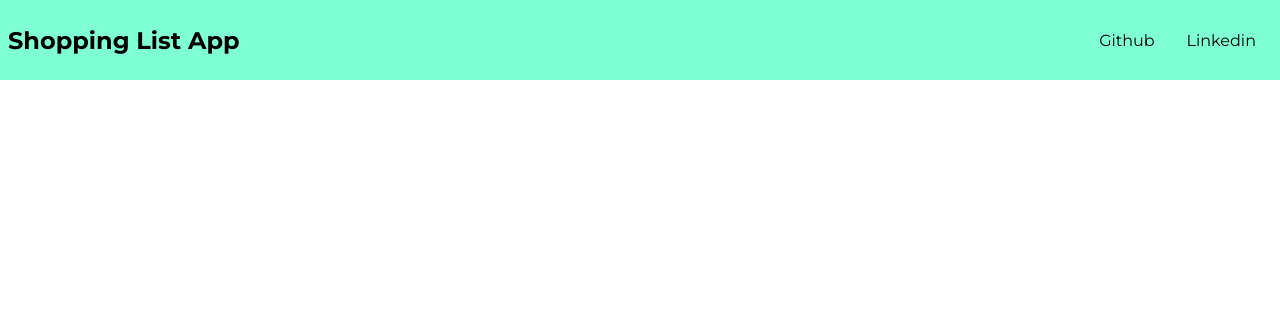
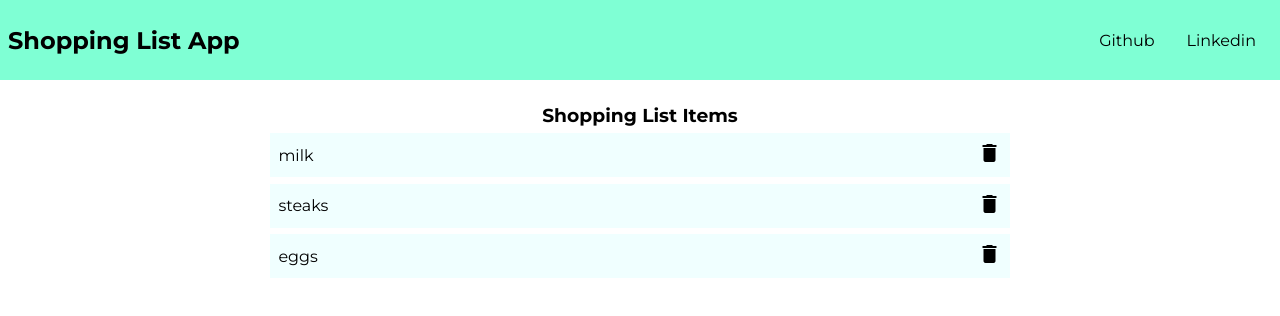
Before and after one commit to bzmp125/shopping-list-app, a Vue app: page / in a window 1280 px wide. Shown: the top 316 px of the page. Built offline with nearby package versions, Linux system fonts and the light colour scheme.

Commit message:
Adds shopping list to root component

```diff
--- a/src/App.vue
+++ b/src/App.vue
@@ -1,16 +1,39 @@
 <template>
   <div id="app">
     <Navigation/>
+
+    <ShoppingList v-bind:items ="items"/>
   </div>
 </template>
 
 <script>
 import Navigation from './components/NavigationBar';
+import ShoppingList from './components/ShoppingList';
+
 
 export default {
   name: 'app',
   components:{
-    Navigation
+    Navigation,
+    ShoppingList
+  },
+  data() {
+    return {
+      items: [
+      {
+        name: 'milk',
+        id: 1
+      },
+      {
+        name: 'steaks',
+        id: 2
+      },
+      {
+        name: 'eggs',
+        id: 3
+      },
+    ]
+    }
   }
 }
 </script>
--- a/src/components/NavigationBar.vue
+++ b/src/components/NavigationBar.vue
@@ -26,6 +26,7 @@ export default {
         justify-content: space-between;
         height: 10vh;
         padding: 0.5em;
+        margin-bottom: 1em;
 
     }
 
--- /dev/null
+++ b/src/components/ShoppingList.vue
@@ -0,0 +1,54 @@
+<template>
+    <div class="container">
+    <h3>Shopping List Items</h3>
+    <ul>
+        <li v-for="item in items" :key="item.id">
+            <div class="item-container">
+                <div>
+                    {{item.name}}
+                </div>
+                <div>
+                    <i class="material-icons">delete</i>
+                </div>
+            </div>
+        </li>
+    </ul>
+    </div>
+</template>
+
+<script>
+export default {
+    name: 'ShoppingList',
+    props:{
+        items: Array,
+    },
+}
+</script>
+
+<style scoped>
+   h3{
+       text-align: center;
+   }
+
+   ul{
+       list-style: none;
+   }
+
+   li{
+       display: block;
+       padding: 0.5em;
+       background-color: azure;
+       margin: 0.4em;
+   }
+    .container{
+        margin: 0 auto;
+        max-width: 60%;
+        padding: 0.5em;
+    }
+
+    .item-container{
+        display: flex;
+        align-items: center;
+        justify-content: space-between;
+    }
+</style>
```
